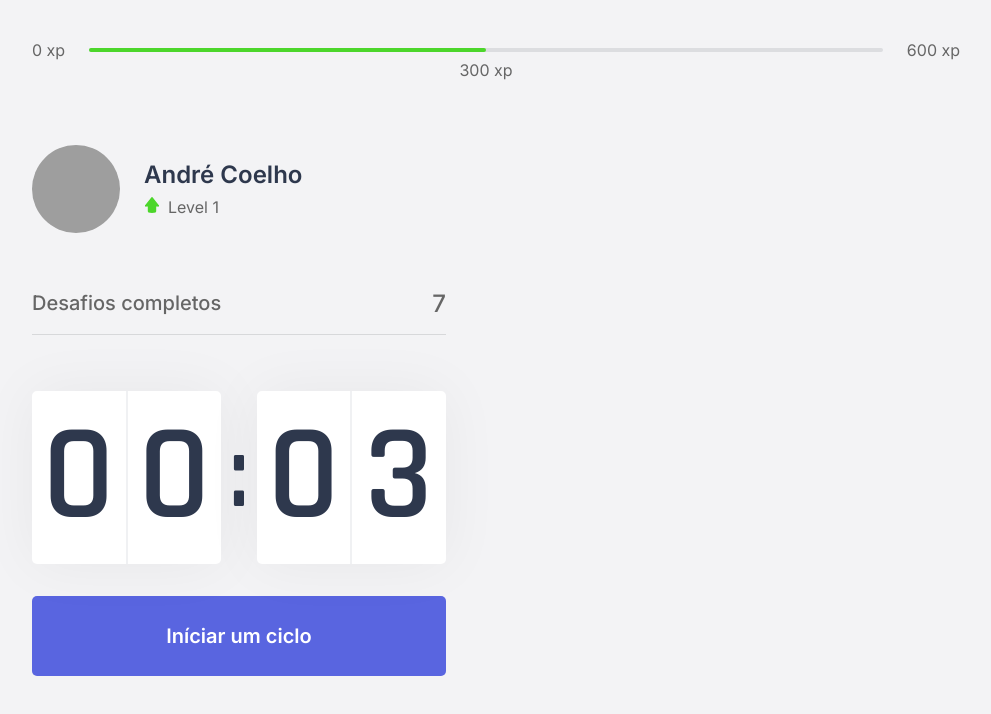
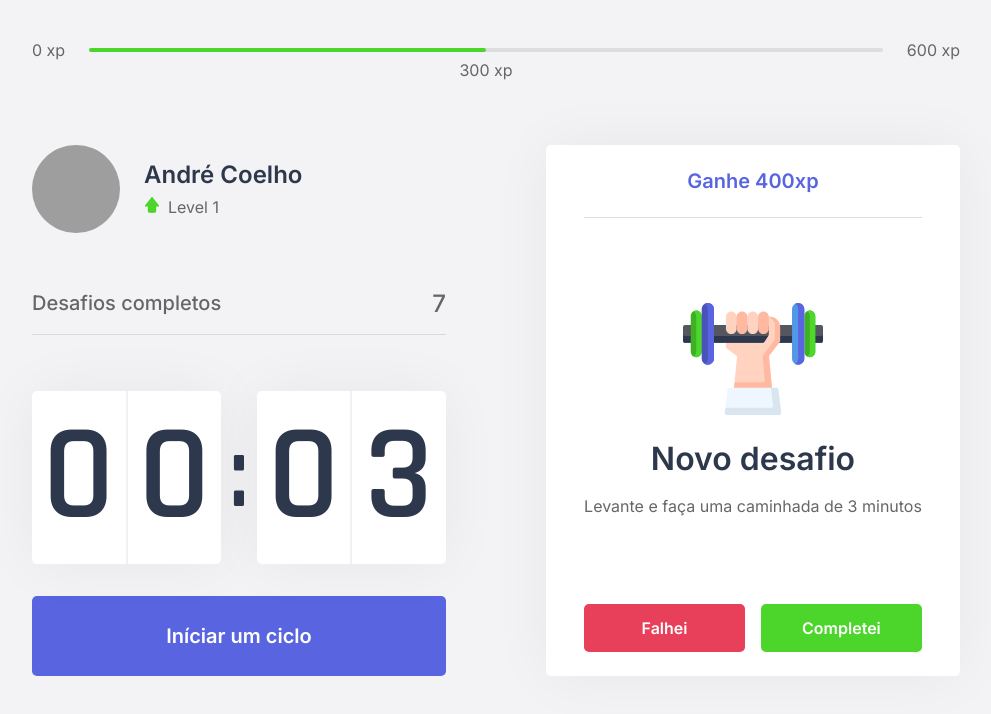
Before and after one commit to avrcoelho/next-level-week-4-moveit, a Next.js app: page / in a window 1280 px wide. Shown: the top 714 px of the page, without its empty margins (144-1135 px from the left). Built offline with nearby package versions, Linux system fonts and the light colour scheme; grey boxes are pictures that could not be loaded.

Commit message:
feat: challengebox component

```diff
--- /dev/null
+++ b/src/components/ChallengeBox.tsx
@@ -0,0 +1,42 @@
+import React from "react";
+
+import styles from "../styles/components/ChallengeBox.module.css";
+
+export const ChallengeBox = () => {
+  const hasActiveChallenge = true;
+
+  return (
+    <div className={styles.challengeBoxContainer}>
+      {hasActiveChallenge ? (
+        <div className={styles.challengeActive}>
+          <header>Ganhe 400xp</header>
+
+          <main>
+            <img src="icons/body.svg" alt="Body" />
+            <strong>Novo desafio</strong>
+            <p>Levante e faça uma caminhada de 3 minutos</p>
+          </main>
+
+          <footer>
+            <button type="button" className={styles.chanllengeFailedButton}>
+              Falhei
+            </button>
+            <button type="button" className={styles.chanllengeSuccededButton}>
+              Completei
+            </button>
+          </footer>
+        </div>
+      ) : (
+        <div className={styles.challengeNotActive}>
+          <strong>
+            Inicie um ciclo para receber desafios a serem completados
+          </strong>
+          <p>
+            <img src="icons/level-up.svg" alt="Level Up" />
+            Complete-os e ganhe experiência e avance de leve.
+          </p>
+        </div>
+      )}
+    </div>
+  );
+};
--- a/src/pages/index.tsx
+++ b/src/pages/index.tsx
@@ -4,6 +4,7 @@ import { ExperienceBar } from "../components/ExperienceBar";
 import { Profile } from "../components/Profile";
 import { CompletedChallenges } from "../components/CompletedChallenges";
 import { Countdown } from "../components/Countdown";
+import { ChallengeBox } from "../components/ChallengeBox";
 
 import styles from "../styles/pages/Home.module.css";
 
@@ -22,7 +23,9 @@ export default function Home() {
           <CompletedChallenges />
           <Countdown />
         </div>
-        <div></div>
+        <div>
+          <ChallengeBox />
+        </div>
       </section>
     </div>
   );
--- /dev/null
+++ b/src/styles/components/ChallengeBox.module.css
@@ -0,0 +1,111 @@
+.challengeBoxContainer {
+  height: 100%;
+
+  background: var(--white);
+  border-radius: 5px;
+  box-shadow: 0 0 60px rgba(0, 0, 0, 0.05);
+  padding: 1.5rem 2rem;
+
+  display: flex;
+  flex-direction: column;
+  align-items: center;
+  justify-content: center;
+  text-align: center;
+}
+
+.challengeNotActive {
+  display: flex;
+  flex-direction: column;
+  align-items: center;
+}
+
+.challengeNotActive strong {
+  font-size: 1.5rem;
+  font-weight: 500;
+  line-height: 1.4;
+}
+
+.challengeNotActive p {
+  display: flex;
+  flex-direction: row;
+  align-items: center;
+  list-style: 1.4;
+  max-width: 90%;
+  margin-top: 3rem;
+  text-align: left;
+}
+
+.challengeNotActive p img {
+  margin-right: 2rem;
+}
+
+.challengeActive {
+  height: 100%;
+
+  display: flex;
+  flex-direction: column;
+}
+
+.challengeActive header {
+  color: var(--blue);
+  font-weight: 600;
+  font-size: 1.25rem;
+  padding: 0 2rem 1.5rem;
+  border-bottom: solid 1px var(--gray-line);
+}
+
+.challengeActive main {
+  flex: 1;
+  display: flex;
+  flex-direction: column;
+  align-items: center;
+  justify-content: center;
+}
+
+.challengeActive main strong {
+  font-weight: 600;
+  font-size: 2rem;
+  color: var(--title);
+  margin: 1.5rem 0 1rem;
+}
+
+.challengeActive main p {
+  line-height: 1.5;
+}
+
+.challengeActive footer {
+  display: grid;
+  grid-template-columns: 1fr 1fr;
+  gap: 1rem;
+}
+
+.challengeActive footer button {
+  height: 3rem;
+
+  display: flex;
+  align-items: center;
+  justify-content: center;
+
+  border: 0;
+  outline: 0;
+  border-radius: 5px;
+
+  color: var(--white);
+
+  font-size: 1rem;
+  font-weight: 600;
+
+  transition: filter 0.2s;
+}
+
+.challengeActive footer button.chanllengeFailedButton {
+  background: var(--red);
+}
+
+.challengeActive footer button.chanllengeSuccededButton {
+  background: var(--green);
+}
+
+.challengeActive footer button:hover {
+  filter: brightness(0.9);
+}
```
